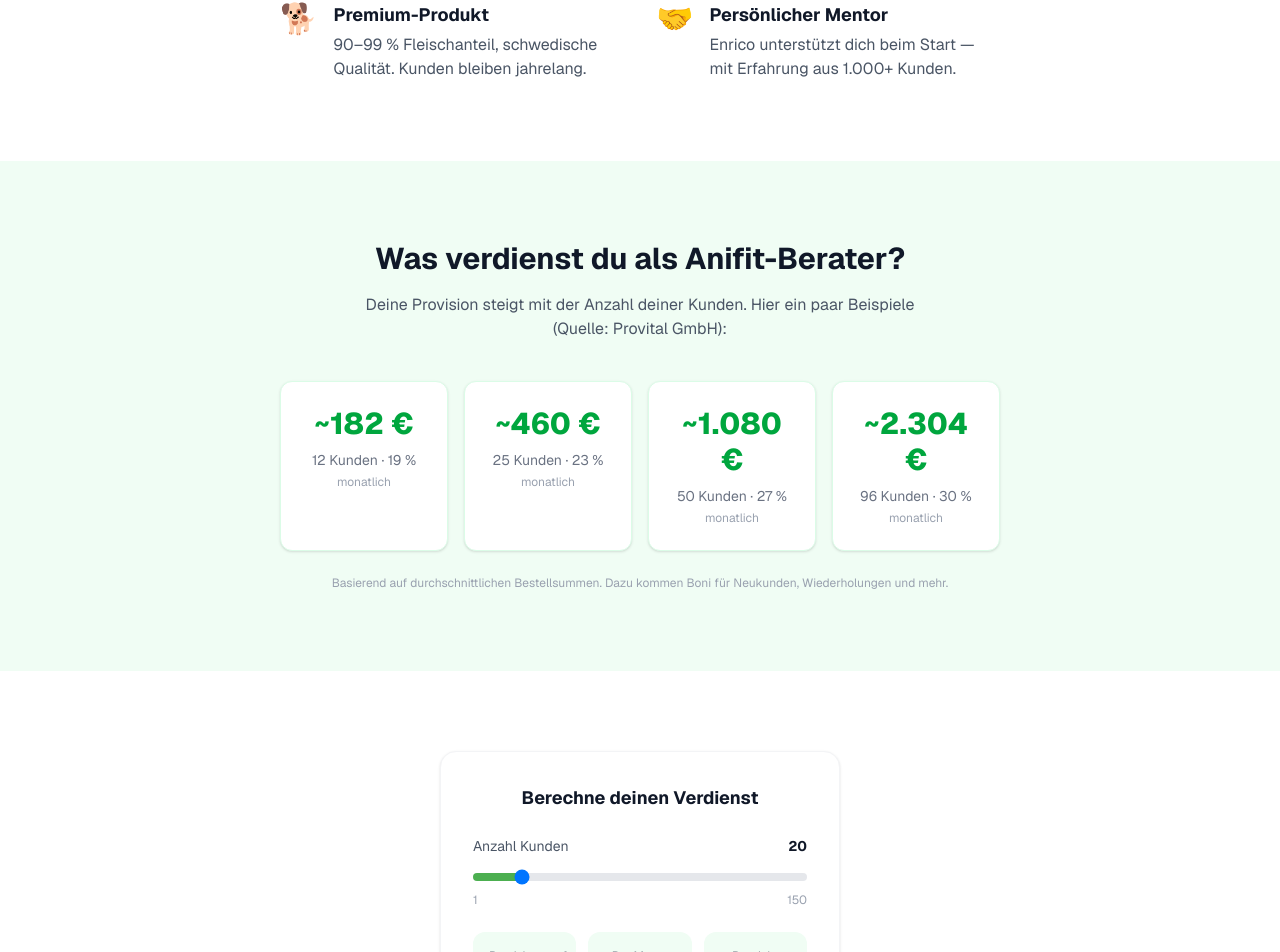
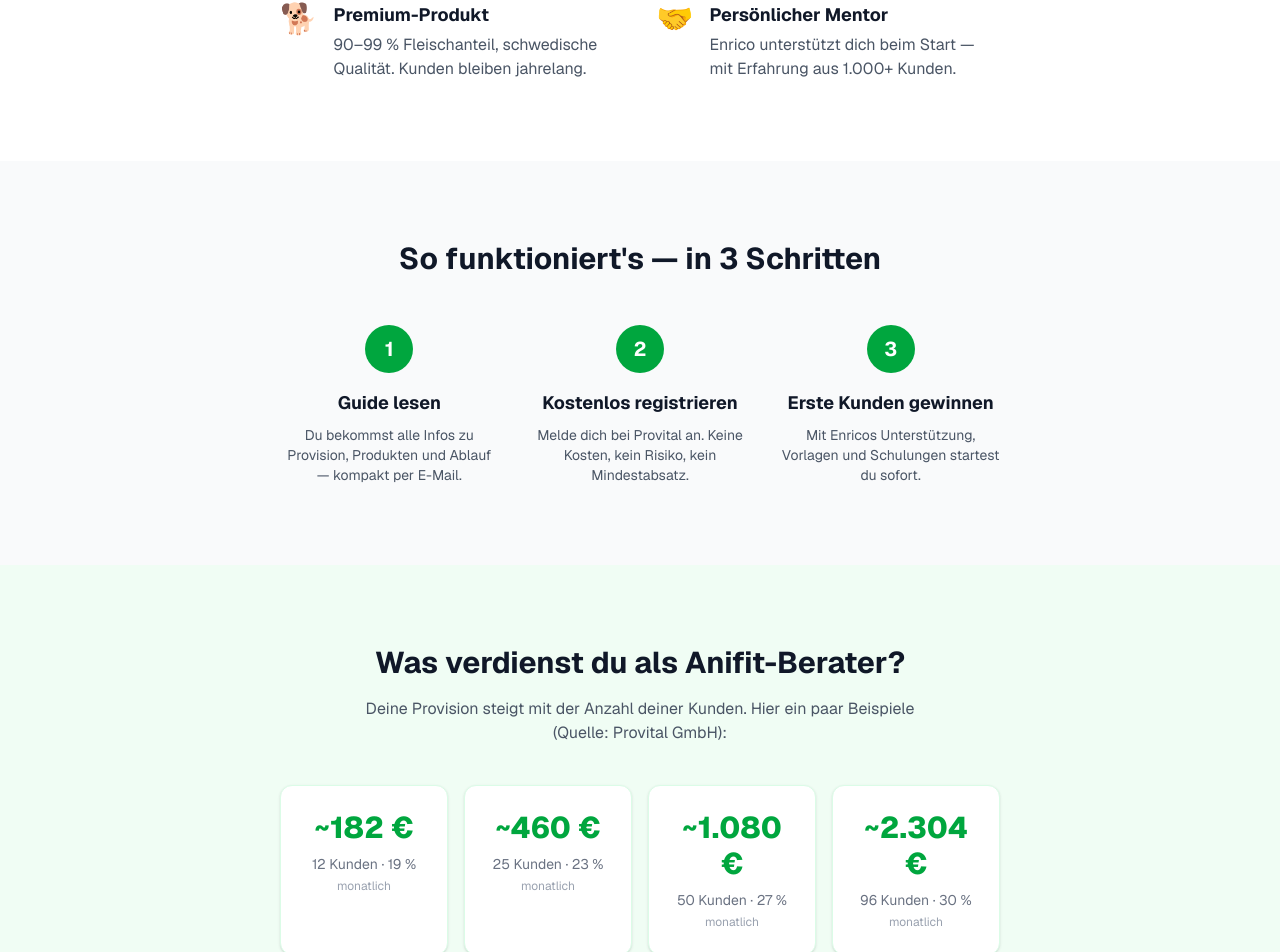
Before and after one commit to Rinacla/anifit-partner-funnel, a Next.js app: page / in a window 1280 px wide. Shown: the part 1333-2285 px from the top of the page. Built offline with nearby package versions, Linux system fonts and the light colour scheme.

Commit message:
feat: add 'So funktioniert's' 3-step section for better conversion clarity

```diff
--- a/app/page.tsx
+++ b/app/page.tsx
@@ -110,6 +110,42 @@ export default function Home() {
               </div>
             </div>
           ))}
+        </div>
+      </section>
+
+      {/* So funktioniert's */}
+      <section className="bg-gray-50 py-20">
+        <div className="mx-auto max-w-3xl px-6">
+          <h2 className="text-3xl font-bold text-center mb-12">
+            So funktioniert&apos;s — in 3 Schritten
+          </h2>
+          <div className="grid sm:grid-cols-3 gap-8">
+            {[
+              {
+                step: "1",
+                title: "Guide lesen",
+                text: "Du bekommst alle Infos zu Provision, Produkten und Ablauf — kompakt per E-Mail.",
+              },
+              {
+                step: "2",
+                title: "Kostenlos registrieren",
+                text: "Melde dich bei Provital an. Keine Kosten, kein Risiko, kein Mindestabsatz.",
+              },
+              {
+                step: "3",
+                title: "Erste Kunden gewinnen",
+                text: "Mit Enricos Unterstützung, Vorlagen und Schulungen startest du sofort.",
+              },
+            ].map((s, i) => (
+              <div key={i} className="text-center">
+                <div className="mx-auto w-12 h-12 rounded-full bg-green-600 text-white text-xl font-bold flex items-center justify-center mb-4">
+                  {s.step}
+                </div>
+                <h3 className="font-bold text-lg mb-2">{s.title}</h3>
+                <p className="text-gray-600 text-sm">{s.text}</p>
+              </div>
+            ))}
+          </div>
         </div>
       </section>
 
```
